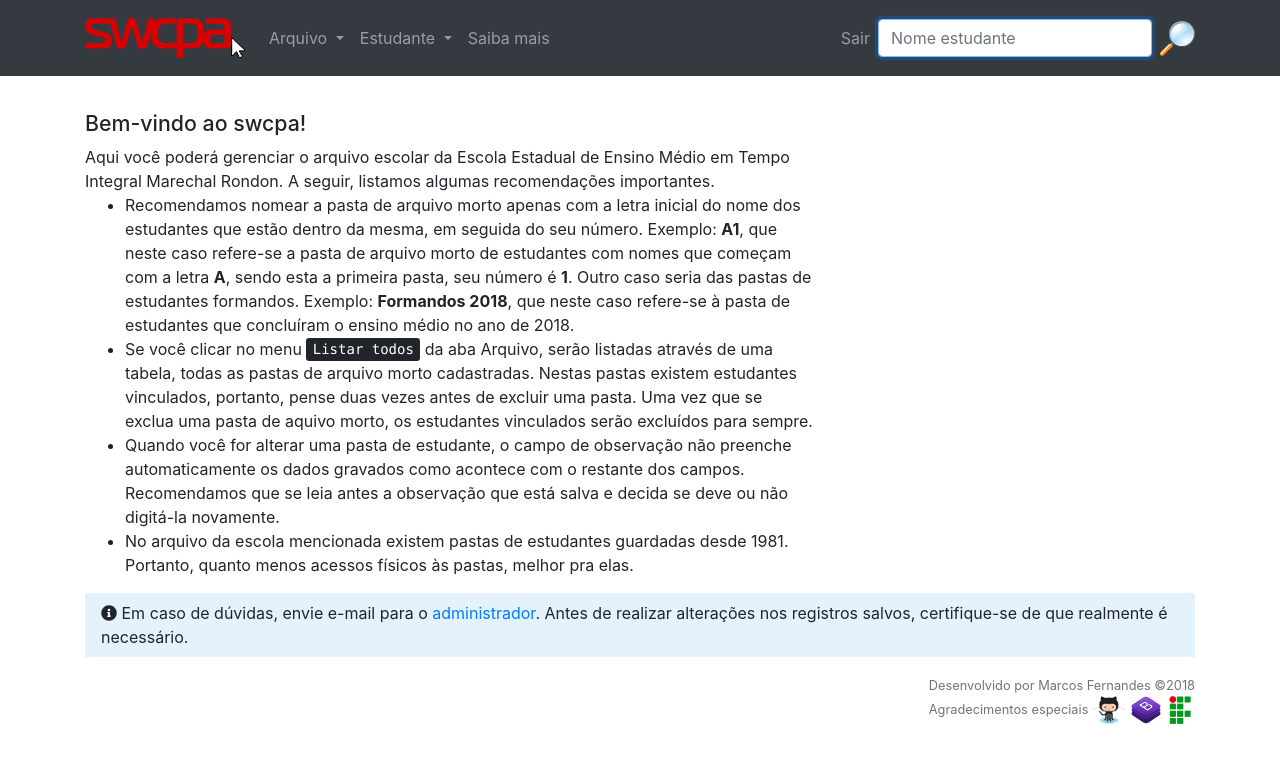
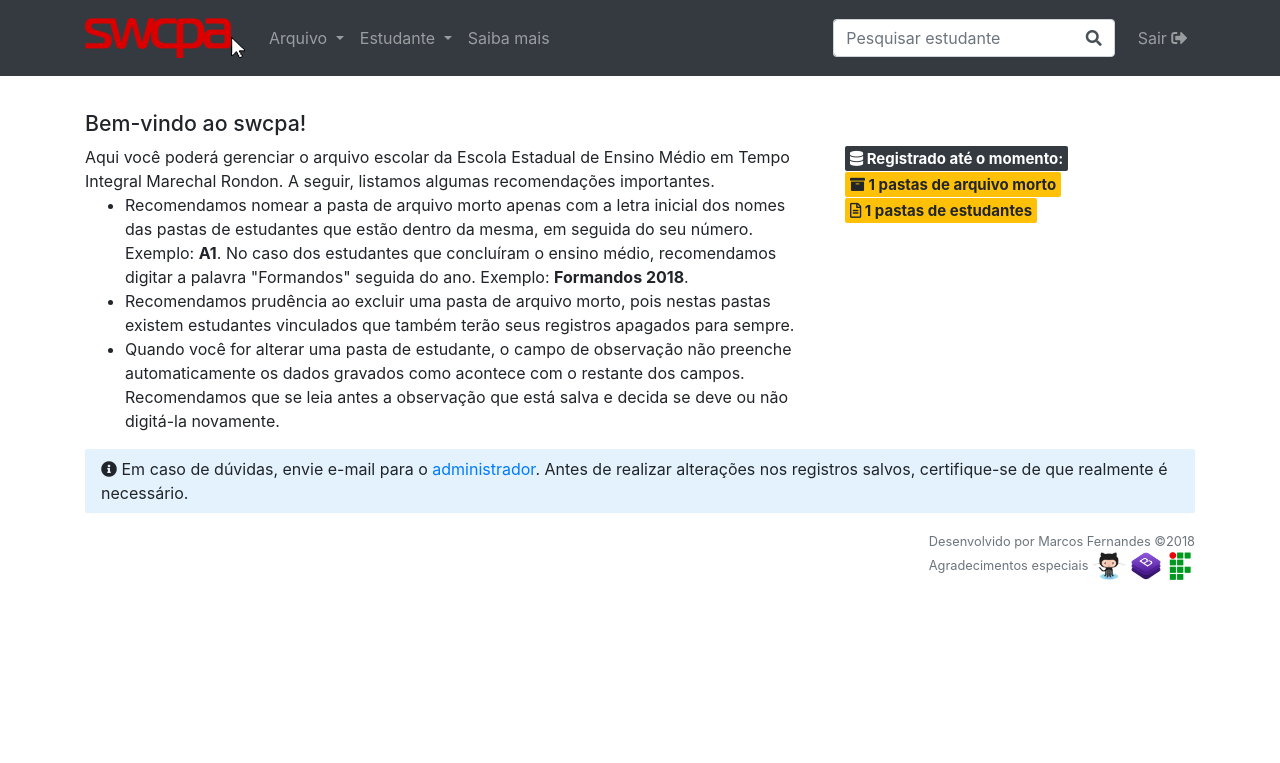
Before and after one commit to mcs754/swcpa, a PHP site: page /Views/index.php in a window 1280 px wide. Shown: the top 763 px of the page. Run offline with PHP 8.4, Linux system fonts and the light colour scheme; a user stored in the database is signed in; tables that the repository leaves empty hold one stand-in row (values such as "Sample post"); some libraries are stand-ins or nearby versions.

Commit message:
Falta pouco pra acabar

```diff
--- a/App/DAO/ArquivoDAO.php
+++ b/App/DAO/ArquivoDAO.php
@@ -46,8 +46,7 @@ class ArquivoDAO extends Conexao {
         }
     }
 
-    public function excluir($arquivo)
-    {
+    public function excluir($arquivo){
         $sql = "delete from arquivo_morto where id_arquivo_morto = :id_arquivo_morto";
         try {
             $a = $this->conexao->prepare($sql);
@@ -59,13 +58,12 @@ class ArquivoDAO extends Conexao {
         }
     }
 
-    public function alterar($arquivo)
-    {
-        $sql = "update arquivo_morto set nome_arquivo_morto = :nome_arquivo_morto where id_arquivo_morto = :id_arquivo_morto";
+    public function alterar($arquivo){
+        $sql = "update arquivo_morto set nome_arquivo_morto = :nome_arquivo_morto where arquivo_morto.id_arquivo_morto = :id_arquivo_morto";
         try {
             $a = $this->conexao->prepare($sql);
+            $a->bindValue(":nome_arquivo_morto", $arquivo->getNomeArquivoMorto());
             $a->bindValue(":id_arquivo_morto", $arquivo->getIdArquivoMorto());
-            $a->bindValue(":nome_arquivo_morto", $arquivo->getNomeArquivoMorto());
             $a->execute();
             return true;
         } catch (\PDOException $e) {
@@ -73,9 +71,8 @@ class ArquivoDAO extends Conexao {
         }
     }
 
-    public function pesquisarUm($arquivo)
-    {
-        $sql = "select * from arquivo_morto where arquivo_morto.id_arquivo_morto = :id_arquivo_morto ";
+    public function pesquisarUm($arquivo){
+        $sql = "select * from arquivo_morto where arquivo_morto.id_arquivo_morto = :id_arquivo_morto";
         try {
             $a = $this->conexao->prepare($sql);
             $a->bindValue(":id_arquivo_morto", $arquivo->getIdArquivoMorto());
--- a/Views/aluno-cadastrar.php
+++ b/Views/aluno-cadastrar.php
@@ -108,7 +108,7 @@ include 'rodape.php';
         var formulario = document.forms["formcadastro"]
         var cpf = formulario.cpf_aluno.value
         cpf = cpf.replace(/[^\d]+/g, '');
-        if (cpf == '') return false;
+        if (cpf == '') return true;
         if (cpf.length != 11 ||
             cpf == "00000000000" ||
             cpf == "11111111111" ||
--- a/Views/cabecalho.php
+++ b/Views/cabecalho.php
@@ -1,5 +1,5 @@
 <!doctype html>
-<html lang="pt-br">
+<html lang="pt-br" xmlns="http://www.w3.org/1999/html">
 <head>
     <meta charset="UTF-8">
     <meta http-equiv="content-type" content="text/html;charset=utf-8"/>
@@ -51,13 +51,23 @@ $uDAO->verificar();
                 <a class="nav-link" href="saiba-mais.php">Saiba mais</a>
             </li>
         </ul>
+        <form class="col-sm-4 my-1" action="aluno-pesquisar.php" method="get">
+            <div class="input-group">
+                <input autofocus id="nome_aluno" name="nome_aluno" class="form-control" type="search" placeholder="Pesquisar estudante" style="border-right: none;">
+                <div class="input-group-append">
+                    <div alt="submit" class="input-group-text" style="background-color: #FFF">
+                        <i class="fas fa-search"></i>
+                    </div>
+                </div>
+            </div>
+        </form>
         <span class="navbar-nav nav-item mr-right">
-            <a class="nav-link" href="logoff.php">Sair</a>
+            <a title="Sair" class="nav-link" href="logoff.php">Sair <i class="fa fa-sign-out-alt"></i></a>
         </span>
-        <form class="form-inline my-2 my-lg-0" action="aluno-pesquisar.php" method="get">
+        <!--<form class="form-inline my-2 my-lg-0" action="aluno-pesquisar.php" method="get">
             <input id="nome_aluno" name="nome_aluno" class="form-control mr-sm-2" type="search" placeholder="Nome estudante" autofocus/>
             <input alt="submit" title="Pesquisar" type="image" class="my-2 my-sm-0" src="/Imagens/search_3994401.png" width="35" height="35"/>
-        </form>
+        </form>-->
     </div>
     </div>
 </nav>
--- a/Views/index.php
+++ b/Views/index.php
@@ -11,35 +11,49 @@ include 'cabecalho.php';
             A seguir, listamos algumas recomendações importantes.
             <ul>
                 <li>
-                    Recomendamos nomear a pasta de arquivo morto apenas com a letra inicial do nome dos estudantes que
-                    estão dentro da mesma, em seguida do seu número. Exemplo: <b>A1</b>, que neste caso refere-se a pasta
-                    de arquivo morto de estudantes com nomes que começam com a letra <b>A</b>, sendo esta a primeira
-                    pasta, seu número é <b>1</b>. Outro caso seria das pastas de estudantes formandos. Exemplo:
-                    <b>Formandos 2018</b>, que neste caso refere-se à pasta de estudantes que concluíram o ensino
-                    médio no ano de 2018.
+                    Recomendamos nomear a pasta de arquivo morto apenas com a letra inicial dos nomes das pastas de
+                    estudantes que estão dentro da mesma, em seguida do seu número. Exemplo: <b>A1</b>. No caso dos
+                    estudantes que concluíram o ensino médio, recomendamos digitar a palavra "Formandos" seguida do ano.
+                    Exemplo: <b>Formandos 2018</b>.
                 </li>
                 <li>
-                    Se você clicar no menu <a href="arquivo-listar-todos.php" style="text-decoration: none;"><kbd>Listar
-                    todos</kbd></a> da aba Arquivo, serão listadas através de uma tabela, todas as pastas de arquivo
-                    morto cadastradas. Nestas pastas existem estudantes vinculados, portanto, pense duas vezes
-                    antes de excluir uma pasta. Uma vez que se exclua uma pasta de aquivo morto,
-                    os estudantes vinculados serão excluídos para sempre.
+                    Recomendamos prudência ao excluir uma pasta de arquivo morto, pois nestas pastas existem estudantes
+                    vinculados que também terão seus registros apagados para sempre.
                 </li>
                 <li>
                     Quando você for alterar uma pasta de estudante, o campo de observação não preenche automaticamente
                     os dados gravados como acontece com o restante dos campos. Recomendamos que se leia antes a observação
                     que está salva e decida se deve ou não digitá-la novamente.
                 </li>
-                <li>
-                    No arquivo da escola mencionada existem pastas de estudantes guardadas desde 1981. Portanto,
-                    quanto menos acessos físicos às pastas, melhor pra elas.
-                </li>
             </ul>
         </div>
         <div class="col-sm-4">
+            <h5>
+            <span class="badge badge-dark text-left" style="border-radius: 2px; padding: 5px;">
+                <i class="fas fa-database"></i> Registrado até o momento:<br>
+            </span>
+            <span class="badge badge-warning text-left" style="border-radius: 2px; padding: 5px;">
+                <?php
+                $arq = new \App\Model\Arquivo();
+                $aDAO = new \App\DAO\ArquivoDAO();
+                $arquivos = $aDAO->pesquisar($arq);
+                $result = count($arquivos);
+                echo "<i title='Arquivo morto' class='fas fa-archive'></i> {$result} pastas de arquivo morto";
+                ?>
+            </span>
+            <span class="badge badge-warning text-left" style="border-radius: 2px; padding: 5px;">
+                <?php
+                $a = new \App\Model\Aluno();
+                $aDAO = new \App\DAO\AlunoDAO();
+                $alunos = $aDAO->pesquisar($a);
+                $result = count($alunos);
+                echo "<i title='Estudante' class='far fa-file-alt'></i> {$result} pastas de estudantes";
+                ?>
+            </span>
+            </h5>
         </div>
     </div>
-    <nav class="navbar" style="background-color: #e3f2fd;">
+    <nav class="navbar" style="border-radius: 2px; background-color: #e3f2fd;">
         <div class="nav-item">
             <i class="fas fa-info-circle" title="Informação"></i> Em caso de dúvidas, envie e-mail para o
             <a href="mailto:mcs754@gmail.com" class="link">administrador</a>. Antes de realizar alterações nos registros
--- a/estilo.css
+++ b/estilo.css
@@ -1,12 +1,14 @@
-a > i{
+td > a > i{
     color: #444;}
-a i:hover{
+td > a i:hover{
     color: #111;}
 footer{
     float: right;
     margin-bottom: 5px;}
 footer a:hover {
     text-decoration: underline;}
+input[type="search"]:focus{
+    border-color: #ced4da; box-shadow: 0 0 0 0; outline: 0;}
 .figure {
     margin-right: 40px;}
 .recuo {
```
Also changed, not shown: Views/aluno-listar-todos.php (+15 -1 lines), Views/aluno-pesquisar.php (+15 -1 lines), Views/arquivo-alterar.php (+4 -3 lines), Views/arquivo-listar-todos.php (+15 -33 lines).
